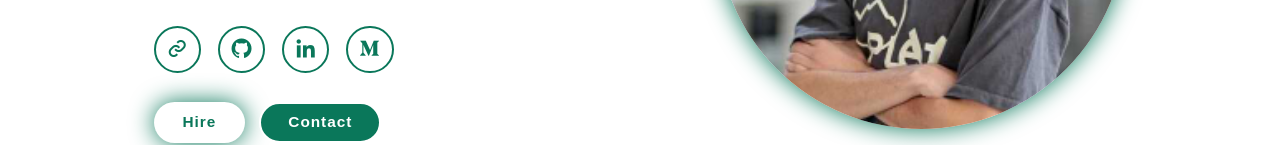
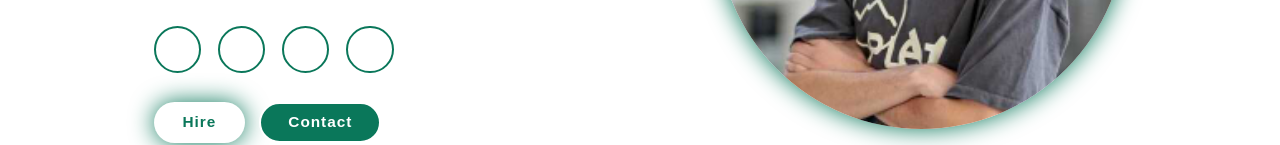
Before and after one commit to Samuel-Micaias/Samuel-Micaias.github.io, a plain HTML site: page index.html in a window 1280 px wide. Shown: the part 600-745 px from the top of the page. Drawn offline with nearby package versions, Linux system fonts and the light colour scheme.

Commit message:
Update index.html

```diff
--- a/index.html
+++ b/index.html
@@ -6,7 +6,6 @@
      content="width"=device-width, initial-scale="1.0">
      <title>Responsive Portfolio Website</title>
      <link rel="stylesheet" href="style.css">
-     <link href='https://unpkg.com/boxicons@2.1.4/css/boxicons.min.css' rel='stylesheet'>
 </head>
 <body>
 
```
